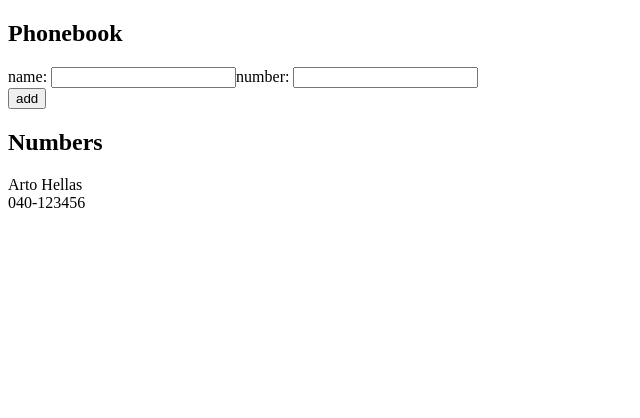
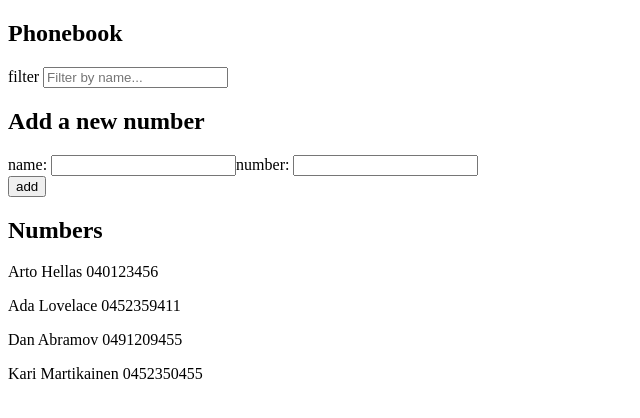
Before and after one commit to karimartikainenn/Full-stack-open, a React (Vite) app in the folder osa2/puhelinluettelo/: page / in a window 1280 px wide. Shown: the top 418 px of the page, without its empty margins (0-640 px from the left). Built offline with nearby package versions, Linux system fonts and the light colour scheme.

Commit message:
puhelinluettelo step4 valmis

```diff
--- a/osa2/puhelinluettelo/src/App.jsx
+++ b/osa2/puhelinluettelo/src/App.jsx
@@ -2,10 +2,14 @@ import { useState } from "react";
 
 const App = () => {
   const [persons, setPersons] = useState([
-    { name: "Arto Hellas", number: "040-123456" },
+    { name: "Arto Hellas", number: "040123456" },
+    { name: "Ada Lovelace", number: "0452359411" },
+    { name: "Dan Abramov", number: "0491209455" },
+    { name: "Kari Martikainen", number: "0452350455" },
   ]);
   const [newName, setNewName] = useState("");
   const [newNumber, setNewNumber] = useState("");
+  const [filter, setFilter] = useState("");
 
   const addName = (e) => {
     e.preventDefault();
@@ -26,7 +30,7 @@ const App = () => {
   const handleNoteChange = (e) => {
     console.log(e.target.value);
     setNewName(e.target.value);
-  }
+  };
 
   const handleNumberChange = (e) => {
     console.log(e.target.value);
@@ -36,7 +40,16 @@ const App = () => {
   return (
     <div>
       <h2>Phonebook</h2>
+      <div>
+        filter{" "}
+        <input
+          value={filter}
+          onChange={(e) => setFilter(e.target.value)}
+          placeholder="Filter by name..."
+        />
+      </div>
       <form onSubmit={addName}>
+        <h2>Add a new number</h2>
         <div>
           name: <input value={newName} onChange={handleNoteChange} />
           number: <input value={newNumber} onChange={handleNumberChange} />
@@ -46,12 +59,19 @@ const App = () => {
         </div>
       </form>
       <h2>Numbers</h2>
-      {persons.map((person) => (
-        <>
-          <div key={person.name}>{person.name}</div>
-          <div key={person.number}>{person.number}</div>
-        </>
-      ))}
+      {persons
+        .filter((person) => {
+          if (filter === "") {
+            return person;
+          } else if (person.name.toLowerCase().includes(filter.toLowerCase())) {
+            return person;
+          }
+        })
+        .map((person) => (
+          <p key={person.name}>
+            {person.name} {person.number}
+          </p>
+        ))}
     </div>
   );
 };
```
